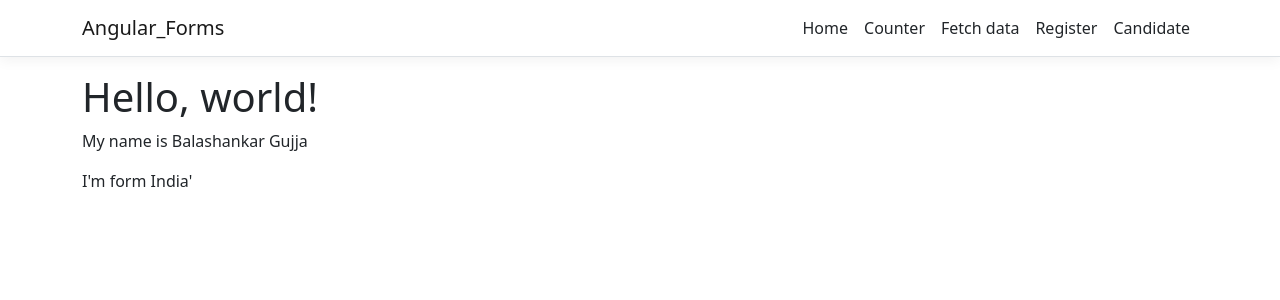
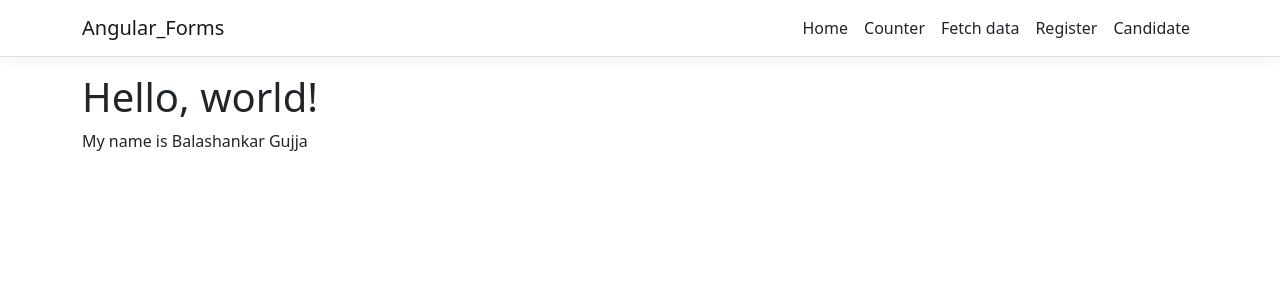
Before and after one commit to balu-scoriait/Angular-Forms, an Angular app in the folder ClientApp/: page / in a window 1280 px wide. Shown: the top 300 px of the page. Built offline with nearby package versions, Linux system fonts and the light colour scheme.

Commit message:
Revert "Added p element"
This reverts commit 37165f52dd66cf5a7743c65dfdd738bf85f27421.

```diff
--- a/ClientApp/src/app/home/home.component.html
+++ b/ClientApp/src/app/home/home.component.html
@@ -1,3 +1,2 @@
 <h1>Hello, world!</h1>
 <p>My name is Balashankar Gujja</p>
-<p>I'm form India'</p>
```
